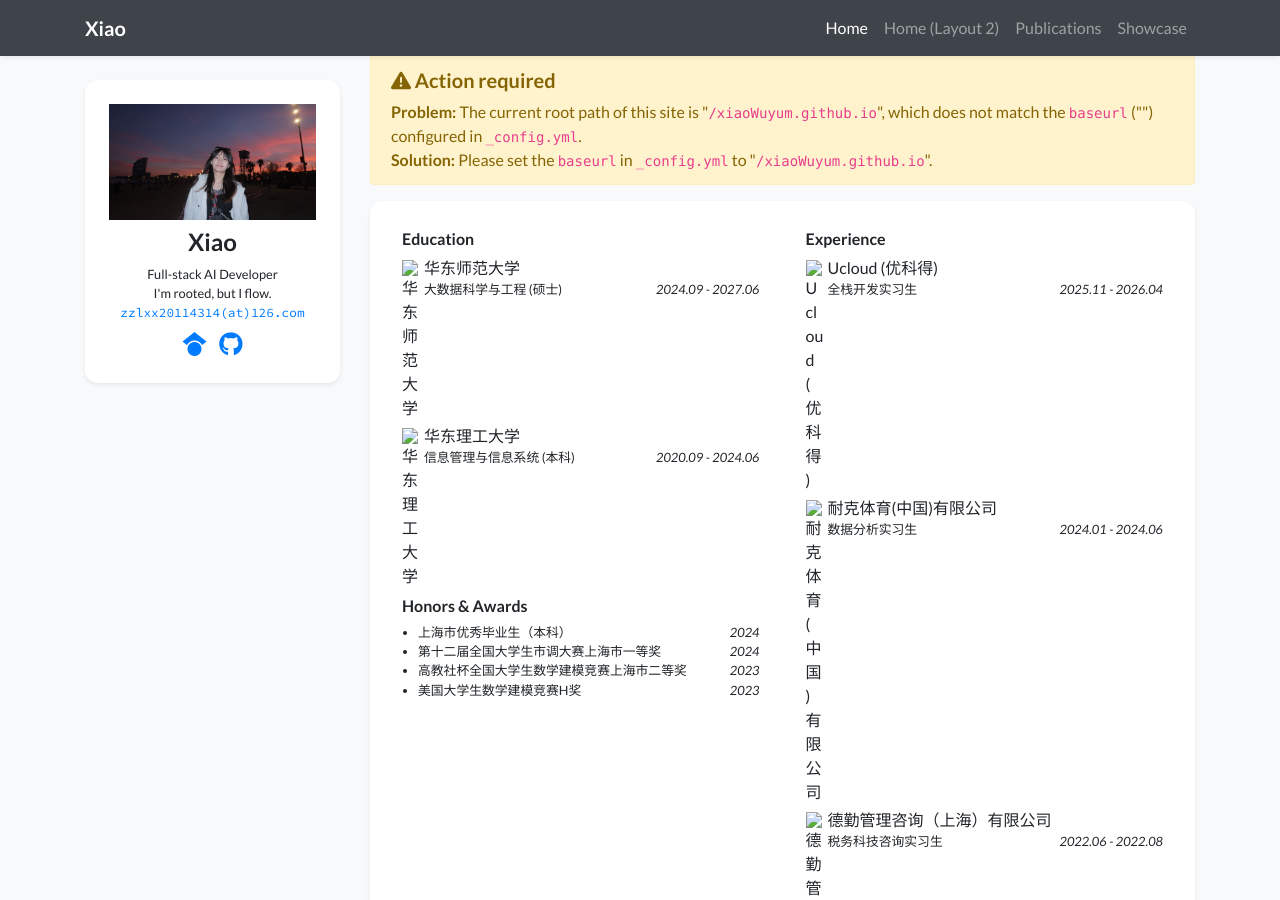
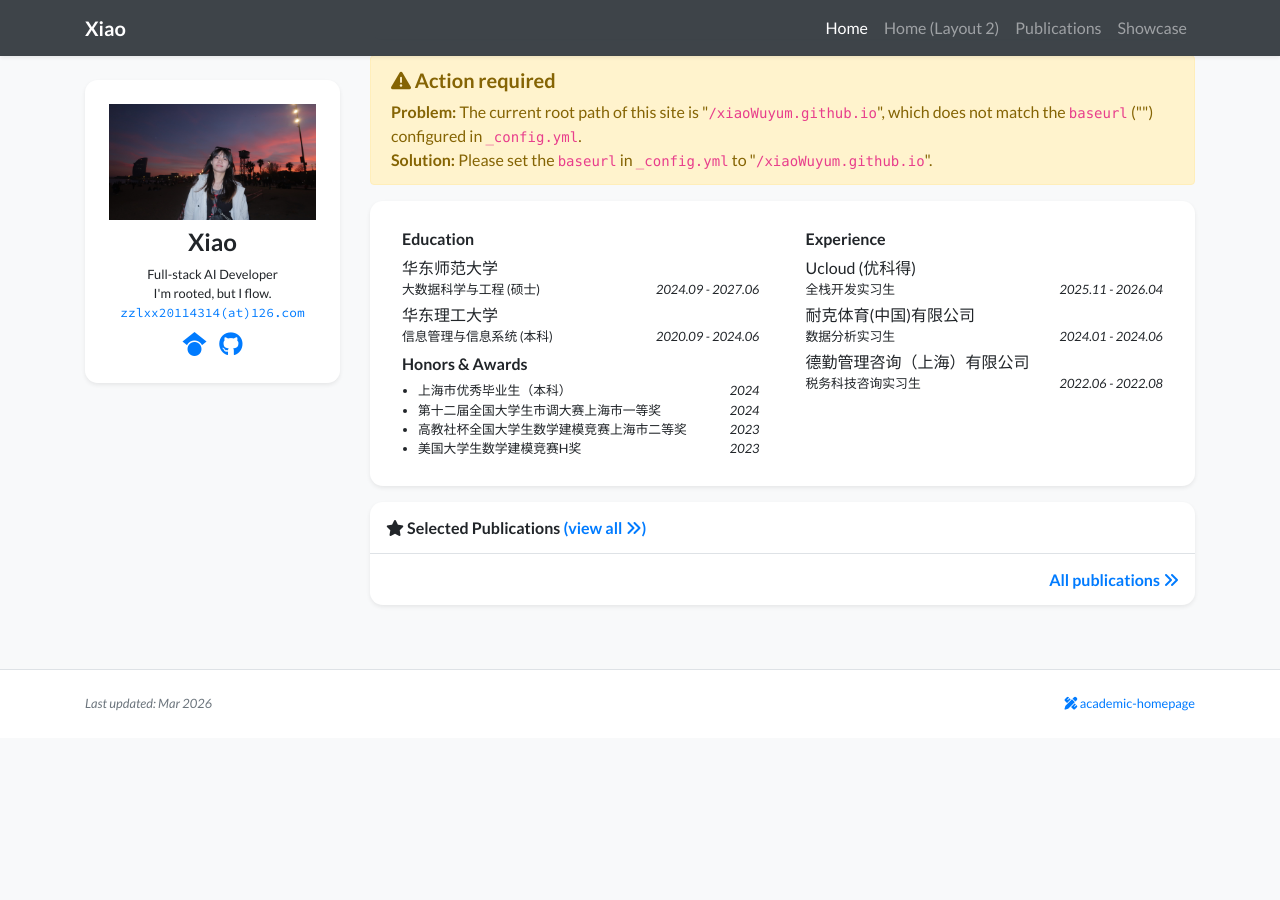
Before and after one commit to xiaoWuyum/xiaoWuyum.github.io, a Jekyll site: the page built from index.html, in a window 1280 px wide and 900 px high, scrolled down 323 px. Built offline with Jekyll 4.4.1, drawn with Linux system fonts in a browser that asks for light colours; nearby versions of some CDN libraries; a style sheet for code colours, icons or effects is not loaded; after the commit the page ends 1061 px from its top, so only the background shows below that.

Commit message:
fix(template): Conditionally render logos to prevent broken images

```diff
--- a/_includes/widgets/experience_card.html
+++ b/_includes/widgets/experience_card.html
@@ -10,7 +10,7 @@
                             <ul class="list-unstyled mb-1">
                                 {% for item in site.data.profile.education %}
                                 <li class="media mb-1">
-                                    <img src="{{ item.logo | relative_url }}" alt="{{ item.name }}" style="width: 18px;" class="mr-1 mt-1">
+                                    {% if item.logo and item.logo != "" %}<img src="{{ item.logo | relative_url }}" alt="{{ item.name }}" style="width: 18px;" class="mr-1 mt-1">{% endif %}
                                     <div class="media-body">
                                         <div>{{ item.name }}</div>
                                         <div class="small">{{ item.dept }}</div>
@@ -33,7 +33,7 @@
                             <ul class="list-unstyled mb-1">
                                 {% for item in site.data.profile.experience %}
                                 <li class="media mb-1">
-                                    <img src="{{ item.logo | relative_url }}" alt="{{ item.name }}" style="width: 18px;" class="mr-1 mt-1">
+                                    {% if item.logo and item.logo != "" %}<img src="{{ item.logo | relative_url }}" alt="{{ item.name }}" style="width: 18px;" class="mr-1 mt-1">{% endif %}
                                     <div class="media-body">
                                         <div>{{ item.name }}</div>
                                         <div class="small">{{ item.dept }}</div>
```
